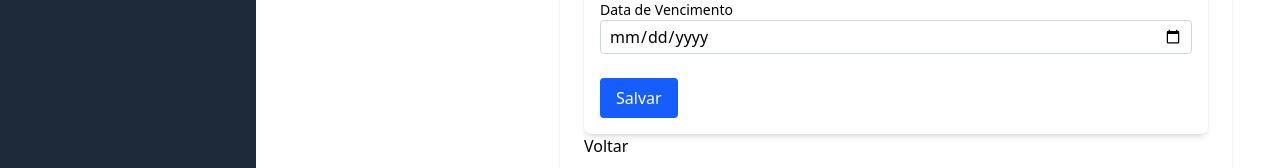
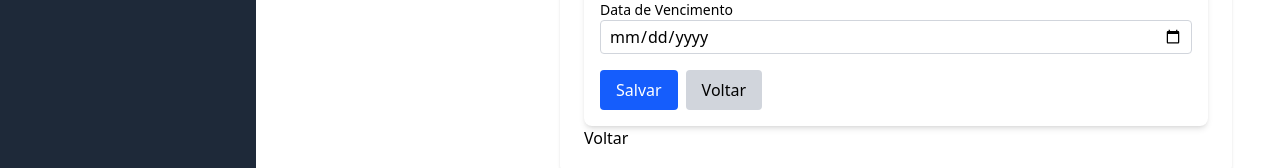
Before and after one commit to luizolivas/antecipacao-recebiveis, a React app in the folder antecipacao-recebiveis-frontend/: page /notas-fiscais/nova in a window 1280 px wide. Shown: the part 238-406 px from the top of the page. Built offline with nearby package versions, Linux system fonts and the light colour scheme; the HTML template or start-up script is replaced by a standard one.

Commit message:
fix: correção na exibição/comportamento do botão

```diff
--- a/antecipacao-recebiveis-frontend/src/components/NfeCardDetails.tsx
+++ b/antecipacao-recebiveis-frontend/src/components/NfeCardDetails.tsx
@@ -25,7 +25,6 @@ const NfeCardDetails: FunctionComponent = () => {
     }
 
     const fetchNfe = async () => {
-
       const data = await getNfeById(Number(id));
 
       const dataFormatada = data.dataVencimento.split("T")[0];
@@ -34,7 +33,6 @@ const NfeCardDetails: FunctionComponent = () => {
         ...data,
         dataVencimento: dataFormatada,
       });
-
     };
 
     fetchNfe();
@@ -64,11 +62,7 @@ const NfeCardDetails: FunctionComponent = () => {
       return;
     }
 
-    if (
-      !nfe.numero.trim() ||
-      nfe.valor === 0 ||
-      !nfe.dataVencimento.trim()
-    ) {
+    if (!nfe.numero.trim() || nfe.valor === 0 || !nfe.dataVencimento.trim()) {
       toast.error("Preencha todos os campos antes de salvar.");
       return;
     }
@@ -88,6 +82,10 @@ const NfeCardDetails: FunctionComponent = () => {
     } catch (error) {
       toast.error("Erro ao salvar nota fiscal.");
     }
+  };
+
+  const handleBack = () => {
+    navigate(`/lista-notas-fiscais`);
   };
 
   if (!nfe) return <p>Carregando dados da NF-e...</p>;
@@ -144,13 +142,20 @@ const NfeCardDetails: FunctionComponent = () => {
           className="w-full border border-gray-300 rounded px-2 py-1"
         />
       </div>
-
+      <div className="mt-4 flex gap-2">
         <button
-        className="mt-4 bg-blue-600 text-white px-4 py-2 rounded hover:to-blue-800 cursor-pointer"
+          className="bg-blue-600 text-white px-4 py-2 rounded hover:to-blue-800 cursor-pointer"
           onClick={handleSave}
         >
           {id == "nova" ? "Salvar" : "Atualizar"}
         </button>
+        <button
+          className="bg-gray-300 hover:bg-gray-400 focus:ring-gray-400 text-black px-4 py-2 rounded cursor-pointer"
+          onClick={handleBack}
+        >
+          Voltar
+        </button>
+      </div>
     </div>
   );
 };
```
Lines whose indentation alone changed are shown as unchanged.
